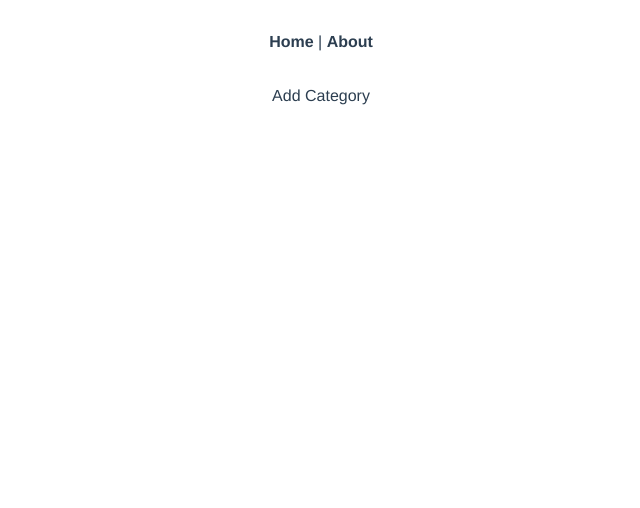
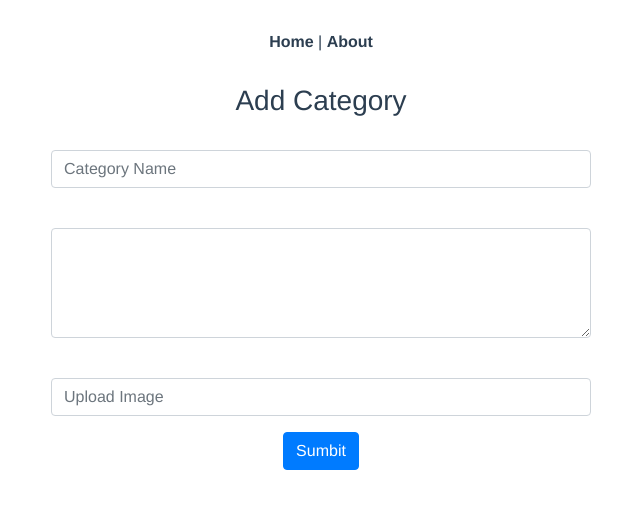
Before and after one commit to Bolaj/ecommerceapi-ui, a Vue app: page /admin/category/add in a window 1280 px wide. Shown: the top 508 px of the page, without its empty margins (319-959 px from the left). Built offline with nearby package versions, Linux system fonts and the light colour scheme.

Commit message:
Updated Add Category Working..

```diff
--- a/package.json
+++ b/package.json
@@ -8,7 +8,9 @@
     "lint": "vue-cli-service lint"
   },
   "dependencies": {
+    "axios": "^0.27.2",
     "core-js": "^3.8.3",
+    "sweetalert": "^2.1.2",
     "vue": "^3.2.13",
     "vue-router": "^4.0.3"
   },
--- a/src/views/category/AddCategoryView.vue
+++ b/src/views/category/AddCategoryView.vue
@@ -1,11 +1,77 @@
 <template>
-    <div>
-       Add Category
+    <div class="container">
+        <div class="row">
+            <div class="col-12 text-center"><h3>Add Category</h3></div>
+        </div>
+        <div class="row">
+            <div class="col-3"> </div>
+            <div class="col-6">
+                <form>
+                <div class="form-group">
+                  <label for=""></label>
+                  <input type="text" class="form-control" v-model="categoryName" placeholder="Category Name">
+                </div>
+                <div class="form-group">
+                  <label for=""></label>
+                  <textarea class="form-control" v-model="description"  cols="4" rows="4"></textarea>
+                </div>
+                <div class="form-group">
+                  <label for=""></label>
+                  <input type="text" class="form-control" v-model="imageUrl" placeholder="Upload Image" aria-describedby="helpId">
+                </div>
+                <button type="button" class="btn btn-primary" @click="addCategory">Sumbit</button>
+            </form>
+
+            </div>
+            <div class="col-3"> </div>
+
+        </div>
     </div>
 </template>
 <script>
+const axios = require("axios");
+const sweetalert = require("sweetalert");
 export default{
-    setup(){},
+
+    data(){
+        return{
+            categoryName: "",
+            description: "",
+            imageUrl: "",
+        };
+
+    },
+    methods:{
+        addCategory(){
+            //console.log(this.categoryName, this.description);
+            const newCategory = {
+                categoryName: this.categoryName,
+                description: this.description,
+                imageUrl: this.imageUrl,
+            };
+            const baseURL = "http://localhost:8081";
+            axios({
+                method: 'POST',
+                url: `${baseURL}/api/category/create`,
+                data: JSON.stringify(newCategory),
+                headers:{
+                    "Content-Type":"application/json",
+                }
+            })
+            .then(()=>{
+                sweetalert({
+                    text: "Category Added Successfully",
+                    icon: "success",
+                });
+            })
+            .catch((err) => {
+                console.log(err);
+            });
+
+
+
+        },
+    }
 };
 
 </script>
--- a/vue.config.js
+++ b/vue.config.js
@@ -1,4 +1,6 @@
 const { defineConfig } = require('@vue/cli-service')
 module.exports = defineConfig({
+
   transpileDependencies: true
+
 })
```
Also changed, not shown: 1 other file (tests, documents, lock files or other folders).
